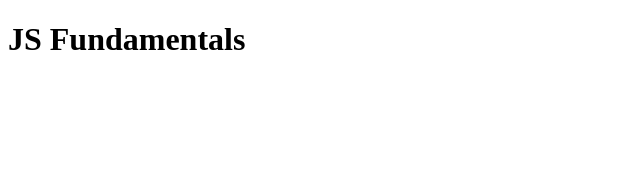
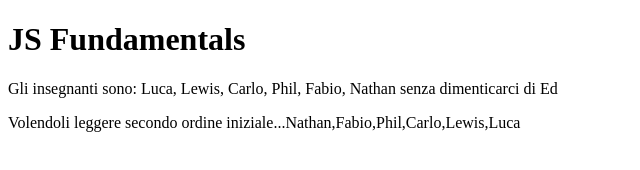
Before and after one commit to federicosimone/js-arrays, a plain HTML site: page 02-arrays-bonus/index.html in a window 1280 px wide. Shown: the whole page, without its empty margins (0-640 px from the left). Drawn offline with Linux system fonts and the light colour scheme.

Commit message:
esperimenti vari

```diff
--- a/02-arrays-bonus/index.html
+++ b/02-arrays-bonus/index.html
@@ -10,6 +10,9 @@
 
   <h1>JS Fundamentals</h1>
 
+  <p id="insegnanti"></p>
+  <p id="ordinati"></p>
+
   <script src="script.js"></script>
 </body>
 </html>
--- a/02-arrays-bonus/script.js
+++ b/02-arrays-bonus/script.js
@@ -41,5 +41,18 @@ const isFabioPresent = teachers.includes('Fabio');
 console.log(isFabioPresent) ;
 
 // 5. Unisci tutti gli insegnanti nell'array teachers in una stringa  separata da virgole e salvala nella variabile teachersString
-const teachersString = teachers.join();
-console.log(teachersString);
+
+const teachersString = teachers.join(", ");
+//console.log(teachersString);
+
+// const teachersString = console.log(`Gli insegnanti sono: ${teachers}`);  //2° METODO
+
+// Altro metodo per poter stampare con gli spazi tra le virgole:
+
+document.getElementById("insegnanti").innerHTML = `Gli insegnanti sono: ${teachersString} senza dimenticarci di ${rimozione}` ;  //3° METODO
+
+let ordinati = reversedTeachers.reverse();
+
+console.log(ordinati)
+
+document.getElementById("ordinati").innerHTML = `Volendoli leggere secondo ordine iniziale...${ordinati}` ;
```
